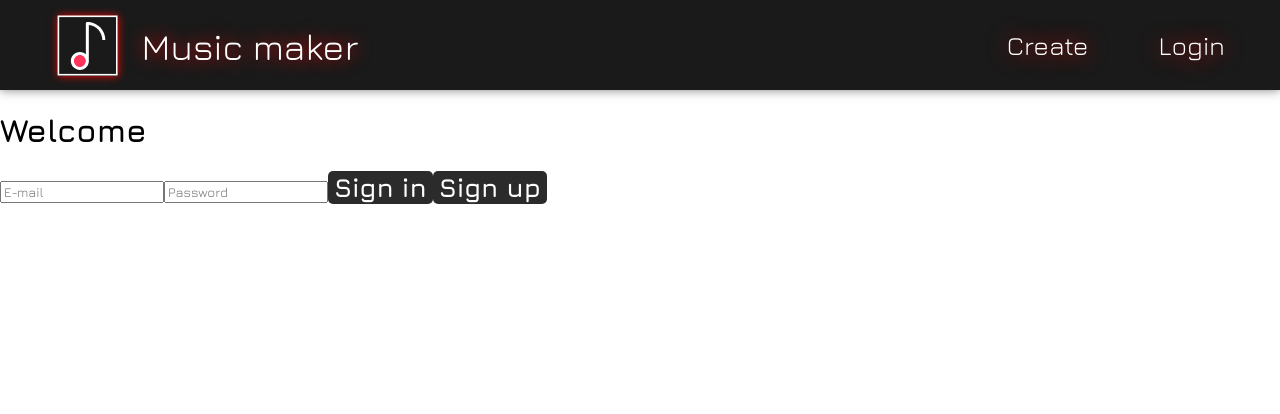
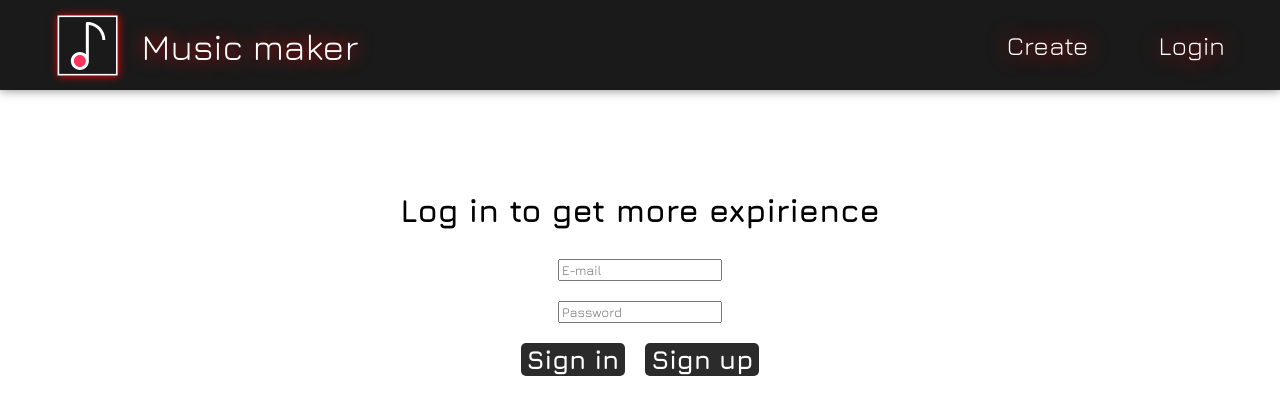
Before and after one commit to BaitemirAsanbaev/builder, a React (Create React App) app: page /authent in a window 1280 px wide. Shown: the top 414 px of the page. Built offline with nearby package versions, Linux system fonts and the light colour scheme.

Commit message:
stylized log in page

```diff
--- a/src/components/Authent/Authent.js
+++ b/src/components/Authent/Authent.js
@@ -23,11 +23,13 @@ export default function Authent () {
   if (!loading) {
     formOutput = (
       <form onSubmit={formSubmitted}>
-        <h1>Welcome</h1>
+        <h1>Log in to get more expirience</h1>
         <input type="email" placeholder="E-mail" name="email" required />
         <input type="password" placeholder="Password" name="password" required minLength="6" />
-        <Button onClick={() => setMethod('signin')} green>Sign in</Button>
-        <Button onClick={() => setMethod('signup')} red>Sign up</Button>
+        <div className={classes.authbtns}>
+          <Button onClick={() => setMethod('signin')} >Sign in</Button>
+          <Button onClick={() => setMethod('signup')} >Sign up</Button>
+        </div>
       </form>
     );
   }
@@ -44,7 +46,7 @@ export default function Authent () {
   }
 
   return (
-    <div className={classes.Auth}>
+    <div className={classes.Authent}>
       {errorOutput}
       {formOutput}
       {redirectOutput}
--- a/src/components/Authent/Authent.module.css
+++ b/src/components/Authent/Authent.module.css
@@ -0,0 +1,18 @@
+.Authent form{
+  display: flex;
+  flex-direction: column;
+  align-items: center;
+  margin-top: 80px;
+}
+.Authent h1{
+  margin-bottom: 20px;
+}
+.Authent input{
+  margin: 10px 0px;
+}
+.authbtns button{
+  margin: 10px;
+}
+.authbtns button:hover{
+  background-color: rgb(158, 0, 0)!important;
+}
```
